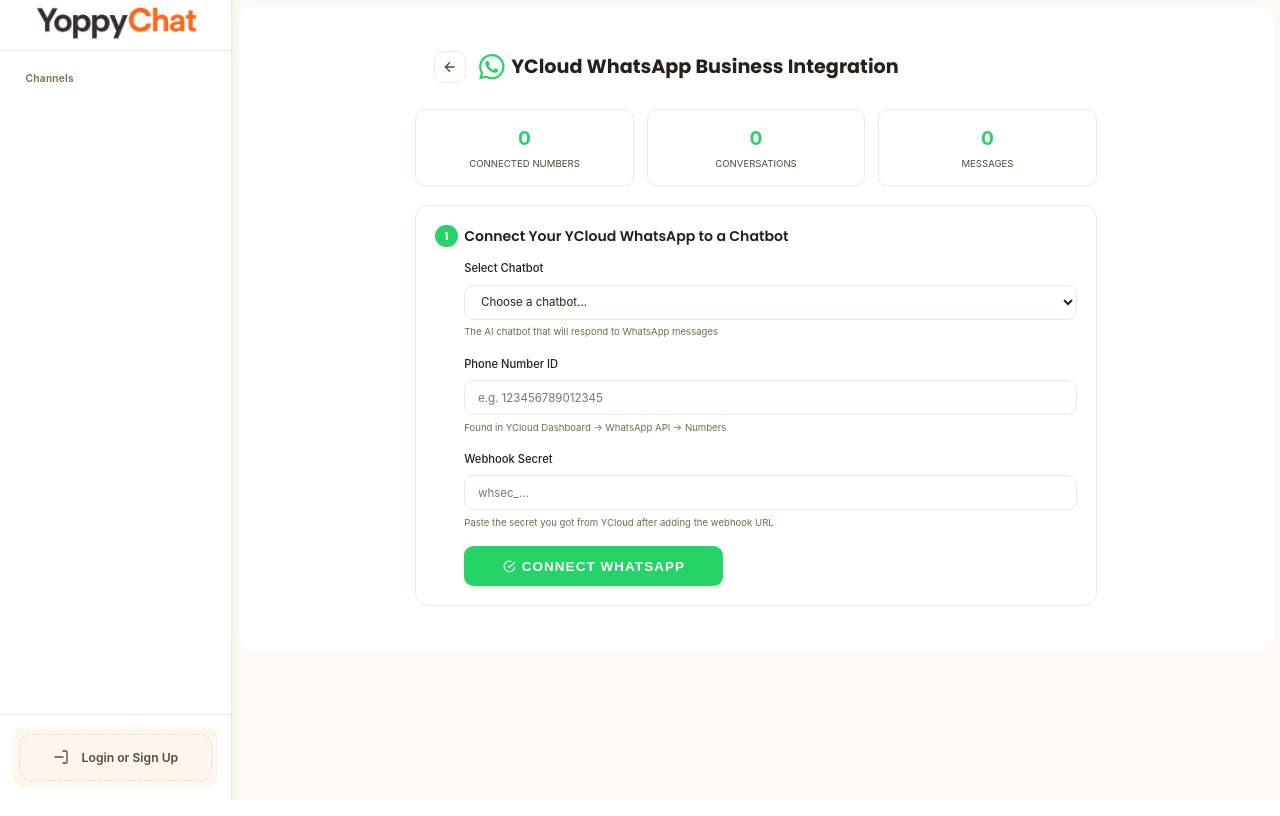
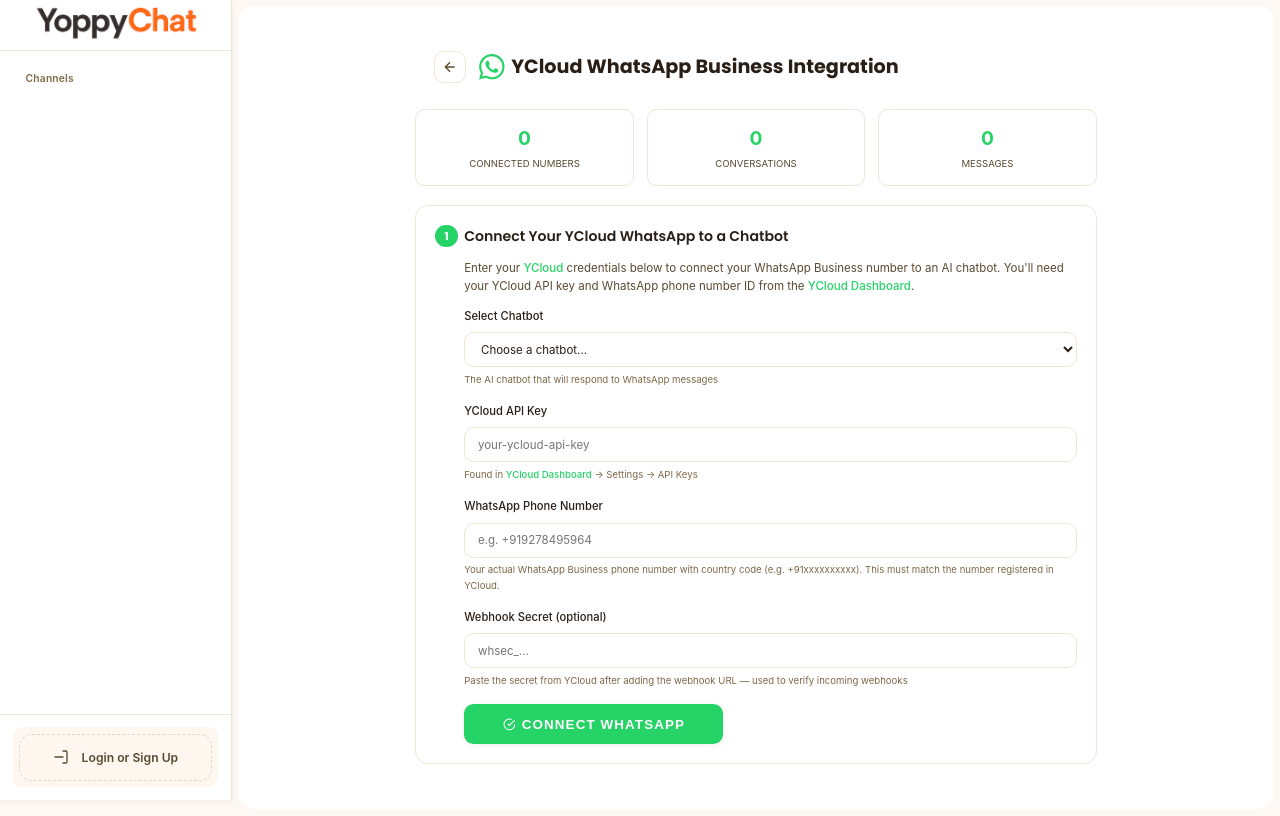
Before and after one commit to r3796739-sketch/t5, a Flask app: template templates/whatsapp_dashboard.html in a window 1280 px wide. Run offline with Flask 3, Linux system fonts and the light colour scheme; the template is opened without the code that fills it, so the values that code supplies are empty; some libraries are stand-ins or nearby versions.

Commit message:
Add files via upload

```diff
--- a/templates/whatsapp_dashboard.html
+++ b/templates/whatsapp_dashboard.html
@@ -385,42 +385,19 @@
         <div id="configsList"></div>
     </div>
 
-    <!-- Step 1: Create Meta App -->
-    <div class="setup-section" style="display: none;">
-        <h3 class="section-title">
-            <span class="step-number">1</span>
-            Create Meta Developer App
-        </h3>
-        <div class="step-content">
-            <p>First, you need to set up a Meta Developer account and create an app with WhatsApp access.</p>
-            <a href="https://developers.facebook.com/apps/create/" target="_blank">→ Create Meta App</a>
-            <p style="margin-top: 0.5rem;">Choose "Business" type and add the "WhatsApp" product to your app.</p>
-        </div>
-    </div>
-
-    <!-- Step 2: Get Credentials -->
-    <div class="setup-section" style="display: none;">
-        <h3 class="section-title">
-            <span class="step-number">2</span>
-            Get Your WhatsApp API Credentials
-        </h3>
-        <div class="step-content">
-            <p>In your Meta App Dashboard, go to WhatsApp → API Setup to find:</p>
-            <ul style="color: var(--text-secondary); font-size: 0.9rem; margin-left: 1.5rem; margin-bottom: 1rem;">
-                <li>Phone Number ID</li>
-                <li>WhatsApp Business Account ID</li>
-                <li>Temporary/Permanent Access Token</li>
-            </ul>
-        </div>
-    </div>
-
-    <!-- Step 3: Configure -->
+    <!-- Connect Your WhatsApp -->
     <div class="setup-section">
         <h3 class="section-title">
             <span class="step-number">1</span>
             Connect Your YCloud WhatsApp to a Chatbot
         </h3>
         <div class="step-content">
+            <p>
+                Enter your <a href="https://app.ycloud.com/" target="_blank">YCloud</a> credentials below to connect
+                your WhatsApp Business number to an AI chatbot.
+                You'll need your YCloud API key and WhatsApp phone number ID from the
+                <a href="https://app.ycloud.com/" target="_blank">YCloud Dashboard</a>.
+            </p>
             <form id="whatsappForm">
                 <div class="form-group">
                     <label class="form-label">Select Chatbot</label>
@@ -434,16 +411,24 @@
                 </div>
 
                 <div class="form-group">
-                    <label class="form-label">Phone Number ID</label>
-                    <input type="text" class="form-input" id="phoneNumberId" placeholder="e.g. 123456789012345"
-                        required>
-                    <div class="form-hint">Found in YCloud Dashboard → WhatsApp API → Numbers</div>
+                    <label class="form-label">YCloud API Key</label>
+                    <input type="password" class="form-input" id="apiKey" placeholder="your-ycloud-api-key" required>
+                    <div class="form-hint">Found in <a href="https://app.ycloud.com/" target="_blank">YCloud
+                            Dashboard</a> → Settings → API Keys</div>
                 </div>
 
                 <div class="form-group">
-                    <label class="form-label">Webhook Secret</label>
-                    <input type="text" class="form-input" id="webhookSecret" placeholder="whsec_..." required>
-                    <div class="form-hint">Paste the secret you got from YCloud after adding the webhook URL</div>
+                    <label class="form-label">WhatsApp Phone Number</label>
+                    <input type="text" class="form-input" id="phoneNumberId" placeholder="e.g. +919278495964" required>
+                    <div class="form-hint">Your actual WhatsApp Business phone number with country code (e.g.
+                        +91xxxxxxxxxx). This must match the number registered in YCloud.</div>
+                </div>
+
+                <div class="form-group">
+                    <label class="form-label">Webhook Secret (optional)</label>
+                    <input type="text" class="form-input" id="webhookSecret" placeholder="whsec_...">
+                    <div class="form-hint">Paste the secret from YCloud after adding the webhook URL — used to verify
+                        incoming webhooks</div>
                 </div>
 
                 <button type="submit" class="btn btn-primary" id="saveBtn">
@@ -459,15 +444,13 @@
             <div class="webhook-info" id="webhookInfo" style="display: none;">
                 <h4>⚡ Webhook Configuration (Required)</h4>
                 <p style="font-size: 0.85rem; color: var(--text-secondary); margin-bottom: 0.75rem;">
-                    Copy this URL and add it in your YCloud Dashboard → WhatsApp API → Webhook:
+                    Copy this URL and add it in your <strong>YCloud Dashboard → Settings → Webhooks</strong>.
+                    Subscribe to the <code>whatsapp.inbound_message.received</code> event.
                 </p>
                 <div class="webhook-url">
                     <span id="webhookUrl">Loading...</span>
                     <button class="copy-btn" onclick="copyWebhookUrl()">Copy</button>
                 </div>
-                <p style="font-size: 0.8rem; color: var(--text-muted); margin-top: 0.5rem; display: none;">
-                    <!-- Verify Token UI removed since it's no longer used for YCloud -->
-                </p>
             </div>
         </div>
     </div>
@@ -527,6 +510,7 @@
 
         const data = {
             channel_id: document.getElementById('channelId').value,
+            api_key: document.getElementById('apiKey').value,
             phone_number_id: document.getElementById('phoneNumberId').value,
             webhook_secret: document.getElementById('webhookSecret').value
         };
@@ -546,7 +530,9 @@
                 // Show webhook info
                 document.getElementById('webhookInfo').style.display = 'block';
                 document.getElementById('webhookUrl').textContent = result.config.webhook_url;
-                // document.getElementById('verifyToken').textContent = result.config.verify_token; // Removed for YCloud
+
+                // Clear sensitive fields
+                document.getElementById('apiKey').value = '';
 
                 // Reload configs
                 loadData();
@@ -581,11 +567,6 @@
         showToast('Webhook URL copied!', 'success');
     }
 
-    function copyVerifyToken() {
-        navigator.clipboard.writeText(document.getElementById('verifyToken').textContent);
-        showToast('Verify token copied!', 'success');
-    }
-
     function showToast(msg, type) {
         const existing = document.querySelector('.toast');
         if (existing) existing.remove();
```
